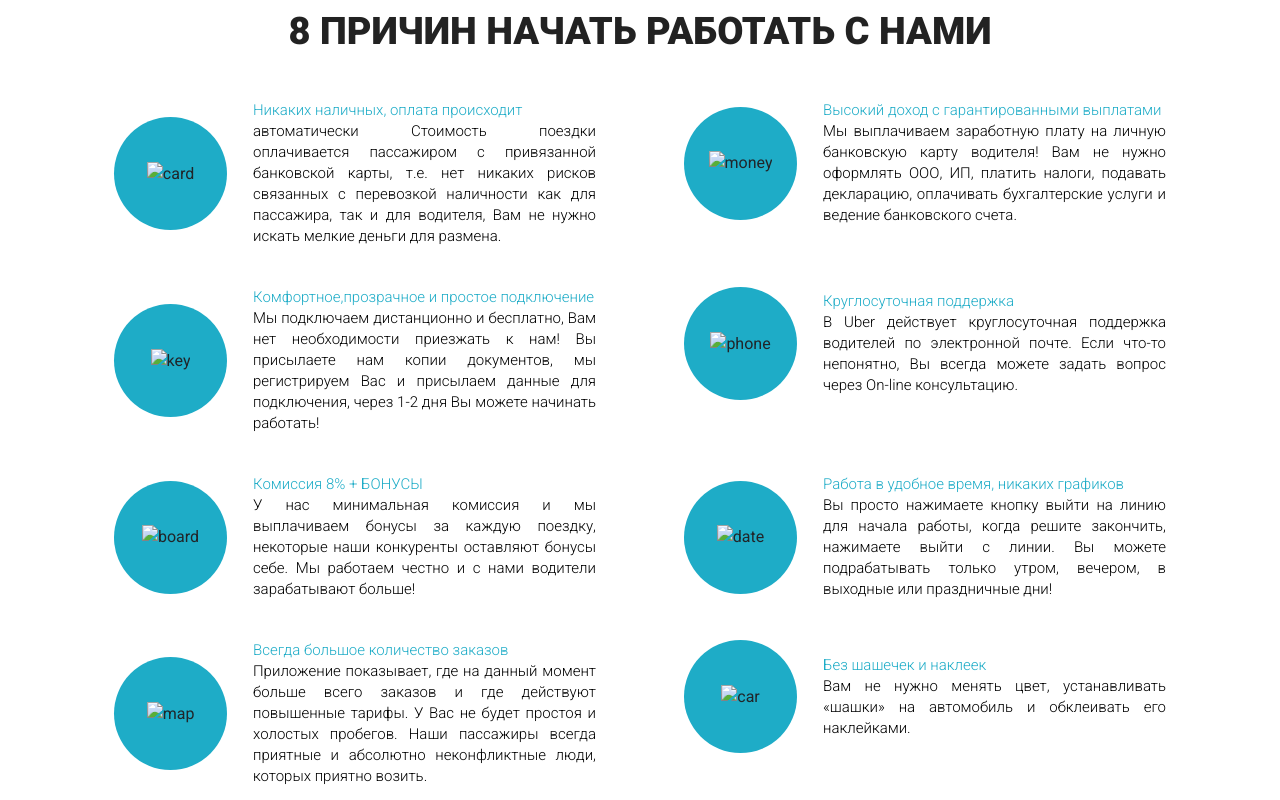
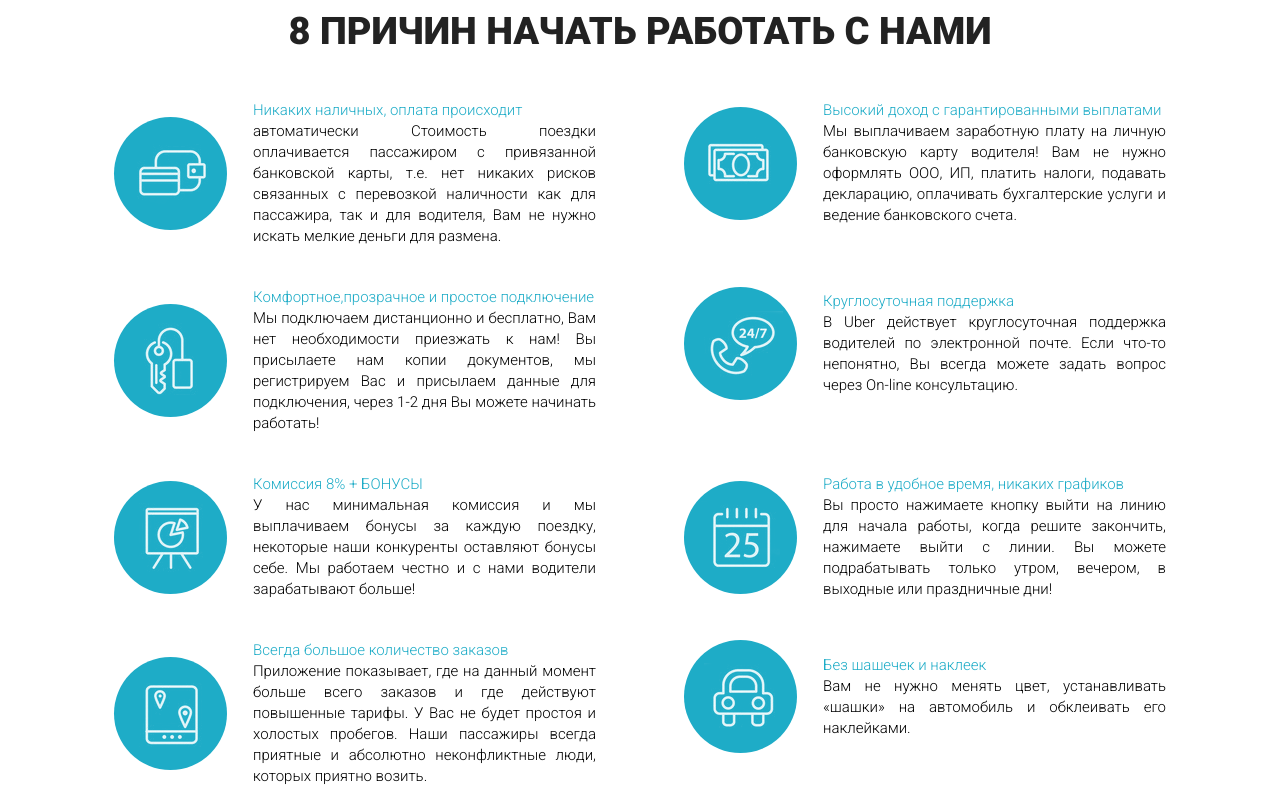
Before and after one commit to Elvira-Nikolenko/elvira-nikolenko.io, a plain HTML site: page index.html in a window 1280 px wide. Shown: the part 980-1780 px from the top of the page. Drawn offline with Linux system fonts and the light colour scheme; files whose address does not match are found by name.

Commit message:
Update index.html

```diff
--- a/index.html
+++ b/index.html
@@ -4,7 +4,7 @@
     <meta charset="UTF-8">
     <meta name="viewport" content="width=device-width, initial-scale=1.0">
     <meta http-equiv="X-UA-Compatible" content="ie=edge">
-    <link rel="shortcut icon" href="../SRC/img/icon/favicon.ico" type="image/x-icon">
+    <link rel="shortcut icon" href="img/icon/favicon.ico" type="image/x-icon">
     <link rel="preconnect" href="https://fonts.gstatic.com">
     <link href="https://fonts.googleapis.com/css2?family=Roboto:wght@100;300;400;900&display=swap" rel="stylesheet">
     <link rel="stylesheet" href="css/bootstrap-reboot.min.css">
@@ -38,7 +38,7 @@
                     <div class="col-6 col-md-4 offset-md-1">
                         <a href="#
                         " class="subheader_logo">
-                        <img src="/SRC/img/logo/logo.png" alt="logo">
+                        <img src="img/logo/logo.png" alt="logo">
                         </a>
                         <div class="subheader_official">Официальный партнер Uber в Москве</div>
                     </div>
@@ -84,7 +84,7 @@
                     <div class="col-md-6">
                         <div class="reasons_block">
                            <div class="reasons_round">
-                            <img src="/SRC/img/icon/card.png" alt="card">
+                            <img src="img/icon/card.png" alt="card">
                            </div>
                            <div class="reasons_descr">
                                <div class="reasons_subtitle">Никаких наличных, оплата происходит
@@ -97,7 +97,7 @@
                     <div class="col-md-6">
                         <div class="reasons_block">
                            <div class="reasons_round">
-                            <img src="/SRC/img/icon/money.png" alt="money">
+                            <img src="img/icon/money.png" alt="money">
                            </div>
                            <div class="reasons_descr">
                                <div class="reasons_subtitle">Высокий доход с гарантированными выплатами
@@ -109,7 +109,7 @@
                     <div class="col-md-6">
                         <div class="reasons_block">
                            <div class="reasons_round">
-                            <img src="/SRC/img/icon/key.png" alt="key">
+                            <img src="img/icon/key.png" alt="key">
                            </div>
                            <div class="reasons_descr">
                                <div class="reasons_subtitle">Комфортное,прозрачное и простое подключение
@@ -121,7 +121,7 @@
                     <div class="col-md-6">
                         <div class="reasons_block">
                            <div class="reasons_round">
-                            <img src="/SRC/img/icon/phone.png" alt="phone">
+                            <img src="img/icon/phone.png" alt="phone">
                            </div>
                            <div class="reasons_descr">
                                <div class="reasons_subtitle">Круглосуточная поддержка
@@ -133,7 +133,7 @@
                     <div class="col-md-6">
                         <div class="reasons_block">
                            <div class="reasons_round">
-                            <img src="/SRC/img/icon/board.png" alt="board">
+                            <img src="img/icon/board.png" alt="board">
                            </div>
                            <div class="reasons_descr">
                                <div class="reasons_subtitle">Комиссия 8% + БОНУСЫ
@@ -145,7 +145,7 @@
                     <div class="col-md-6">
                         <div class="reasons_block">
                            <div class="reasons_round">
-                            <img src="/SRC/img/icon/date.png" alt="date">
+                            <img src="img/icon/date.png" alt="date">
                            </div>
                            <div class="reasons_descr">
                                <div class="reasons_subtitle">Работа в удобное время, никаких графиков
@@ -157,7 +157,7 @@
                     <div class="col-md-6">
                         <div class="reasons_block">
                            <div class="reasons_round">
-                            <img src="/SRC/img/icon/map.png" alt="map">
+                            <img src="img/icon/map.png" alt="map">
                            </div>
                            <div class="reasons_descr">
                                <div class="reasons_subtitle">Всегда большое количество заказов
@@ -169,7 +169,7 @@
                     <div class="col-md-6">
                         <div class="reasons_block">
                            <div class="reasons_round">
-                            <img src="/SRC/img/icon/car.png" alt="car">
+                            <img src="img/icon/car.png" alt="car">
                            </div>
                            <div class="reasons_descr">
                                <div class="reasons_subtitle">Без шашечек и наклеек
```
